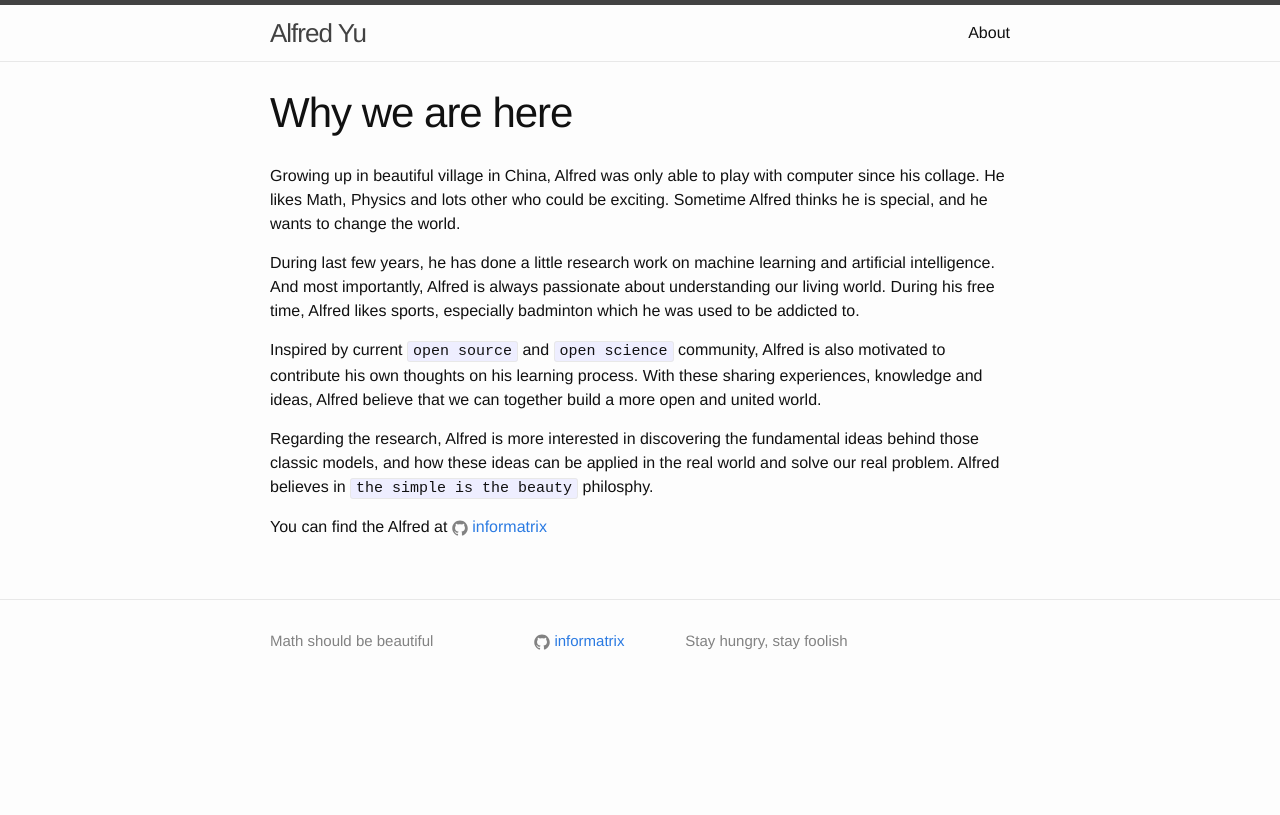
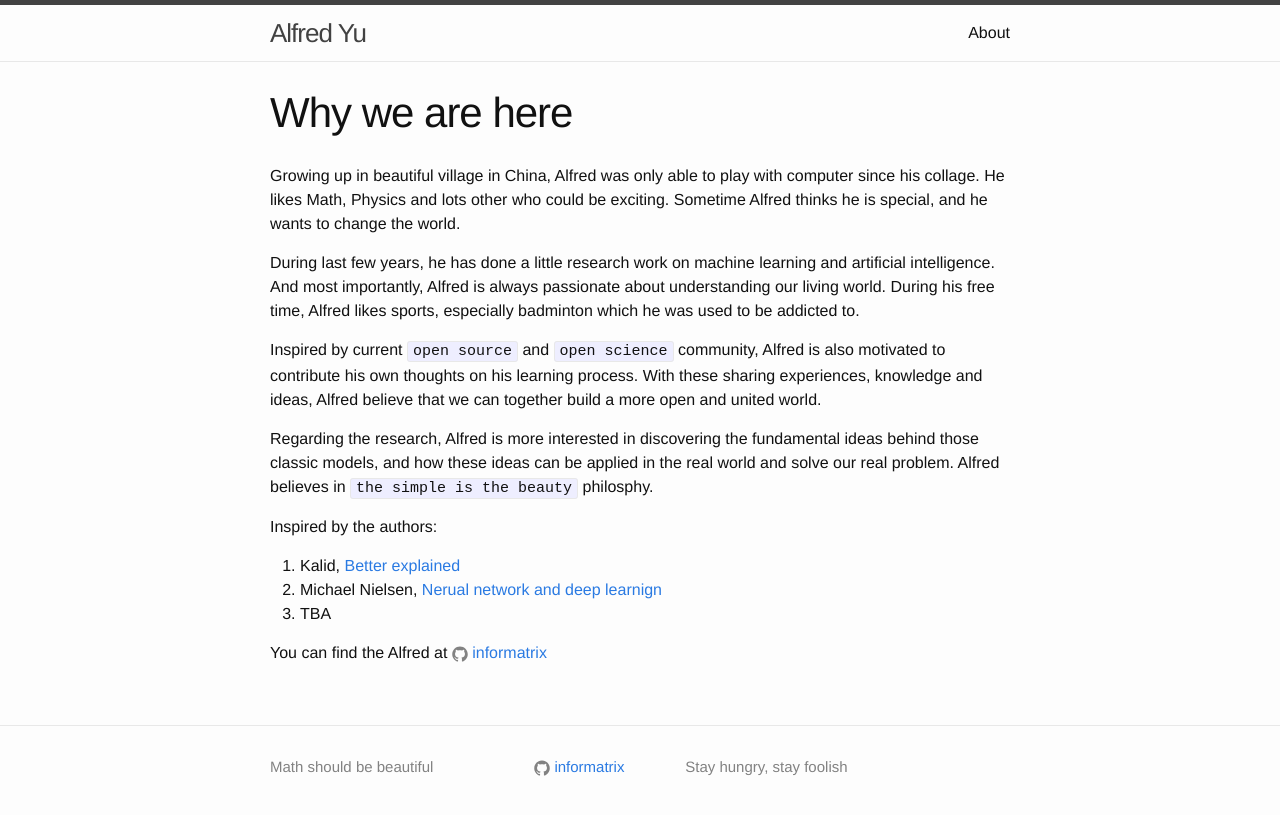
Before and after one commit to informatrix/informatrix.github.io, a Jekyll site: the page built from about.md, in a window 1280 px wide. Shown: the top 815 px of the page. Built offline with Jekyll 4.4.1, drawn with Linux system fonts in a browser that asks for light colours.

Commit message:
add inspiration

```diff
--- a/about.md
+++ b/about.md
@@ -13,5 +13,11 @@ Inspired by current `open source` and `open science` community, Alfred is also m
 
 Regarding the research, Alfred is more interested in discovering the fundamental ideas behind those classic models, and how these ideas can be applied in the real world and solve our real problem. Alfred believes in `the simple is the beauty` philosphy.
 
+Inspired by the authors:
+
+1. Kalid, [Better explained](http://betterexplained.com/)
+2. Michael Nielsen, [Nerual network and deep learnign](http://neuralnetworksanddeeplearning.com/)
+3. TBA
+
 You can find the Alfred at
 {% include icon-github.html username="informatrix" %}
```
